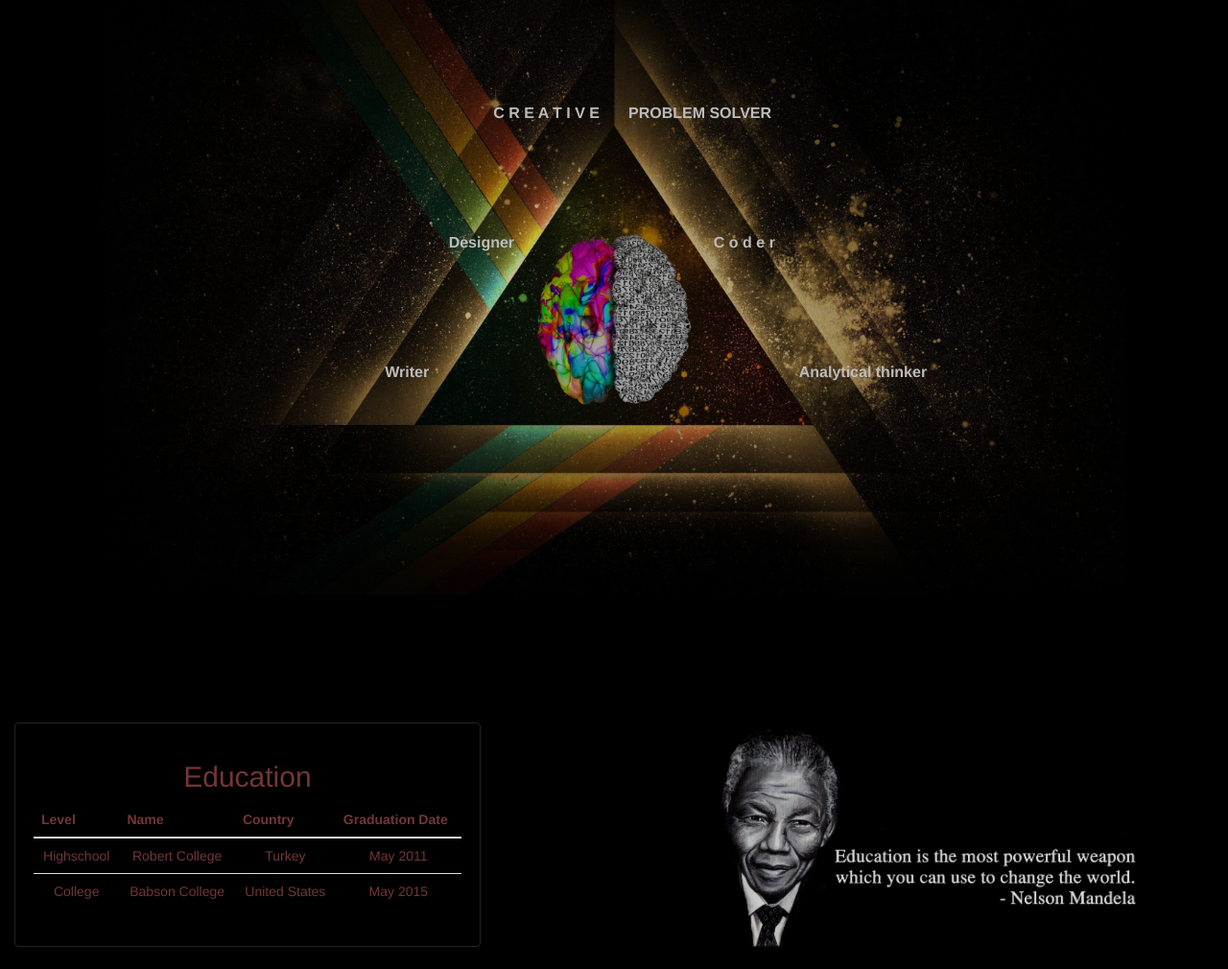
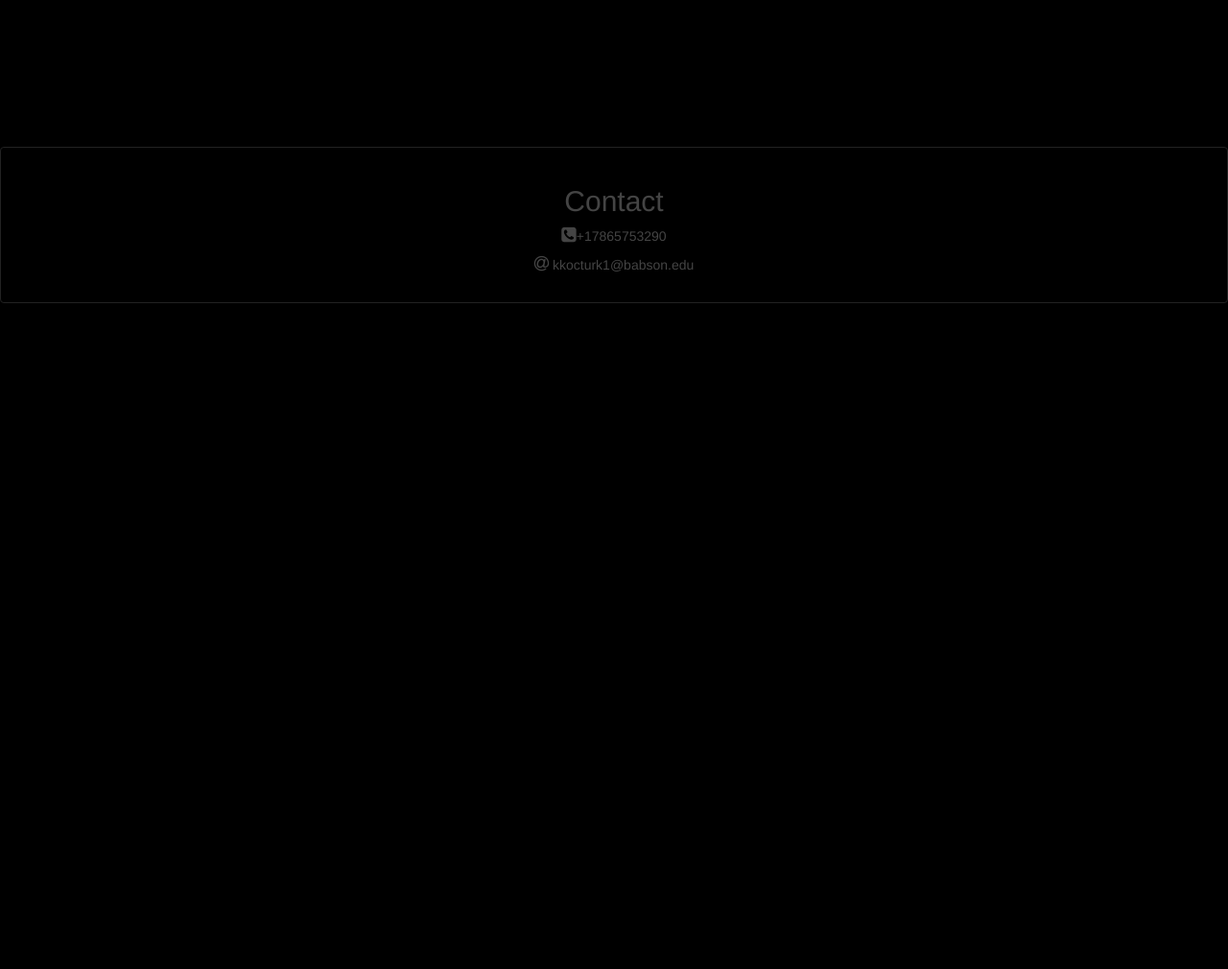
Before and after one commit to kaankocturk/personal-website, a plain HTML site: page index.html in a window 1280 px wide. Shown: the part 95-1105 px from the top of the page at 96% size. After the commit the page ends 800 px from the top, so only its background shows below. Drawn offline with nearby package versions, Linux system fonts and the light colour scheme.

Commit message:
Update index.html

```diff
--- a/index.html
+++ b/index.html
@@ -29,59 +29,7 @@
       </div>
     </div>
   </nav>
-  <div class="splash silvertext col-sm-10 col-sm-offset-1">
-    <div class="row">
-      <div class="col-xs-6 left adjs firstadjs"><p ui-sref="">C R E A T I V E</p></div>
-      <div class="col-xs-6 right adjs firstadjs"><p>PROBLEM SOLVER</p></div>
-    </div>
-    <div class="row">
-      <div class="second">
-        <div class="col-xs-5 left adjs"><p>Designer</p></div>
-        <div class="col-xs-2"><img src="" alt=""></div>
-        <div class="col-xs-5 adjs"> <p>C o d e r</p></div>
-      </div>
-    </div>
-    <div class="row">
-      <div class="second">
-        <div class="col-xs-4 left adjs"><p>Writer</p></div>
-        <div class="col-xs-4"><img src="" alt=""></div>
-        <div class="col-xs-4 adjs"><p>Analytical thinker</p></div>
-      </div>
-    </div>
-  </div>
-  <div class="main">
-    <div class="row next">
-      <div class="col-xs-12 col-sm-5">
-        <div class="well">
-          <h2>Education</h2>
-          <table class='table table-responsive table-hover'>
-            <thead>
-              <th>Level</th>
-              <th>Name</th>
-              <th>Country</th>
-              <th>Graduation Date</th>
-            </thead>
-            <tbody>
-              <tr>
-                <td>Highschool</td>
-                <td>Robert College</td>
-                <td>Turkey</td>
-                <td>May 2011</td>
-              </tr>
-              <tr>
-                <td>College</td>
-                <td>Babson College</td>
-                <td>United States</td>
-                <td>May 2015</td>
-              </tr>
-            </tbody>
-          </table>
-        </div>
-      </div>
-      <div class="col-xs-12 col-sm-6 col-sm-offset-1">
-        <img src="nelson.jpg" id='nelson' alt="">
-      </div>
-    </div>
+
     <!-- <div class="row next">
       <div class="col-xs-12 col-sm-6">
         <img src="baskan2.jpg" id='einstein' alt="">
```
